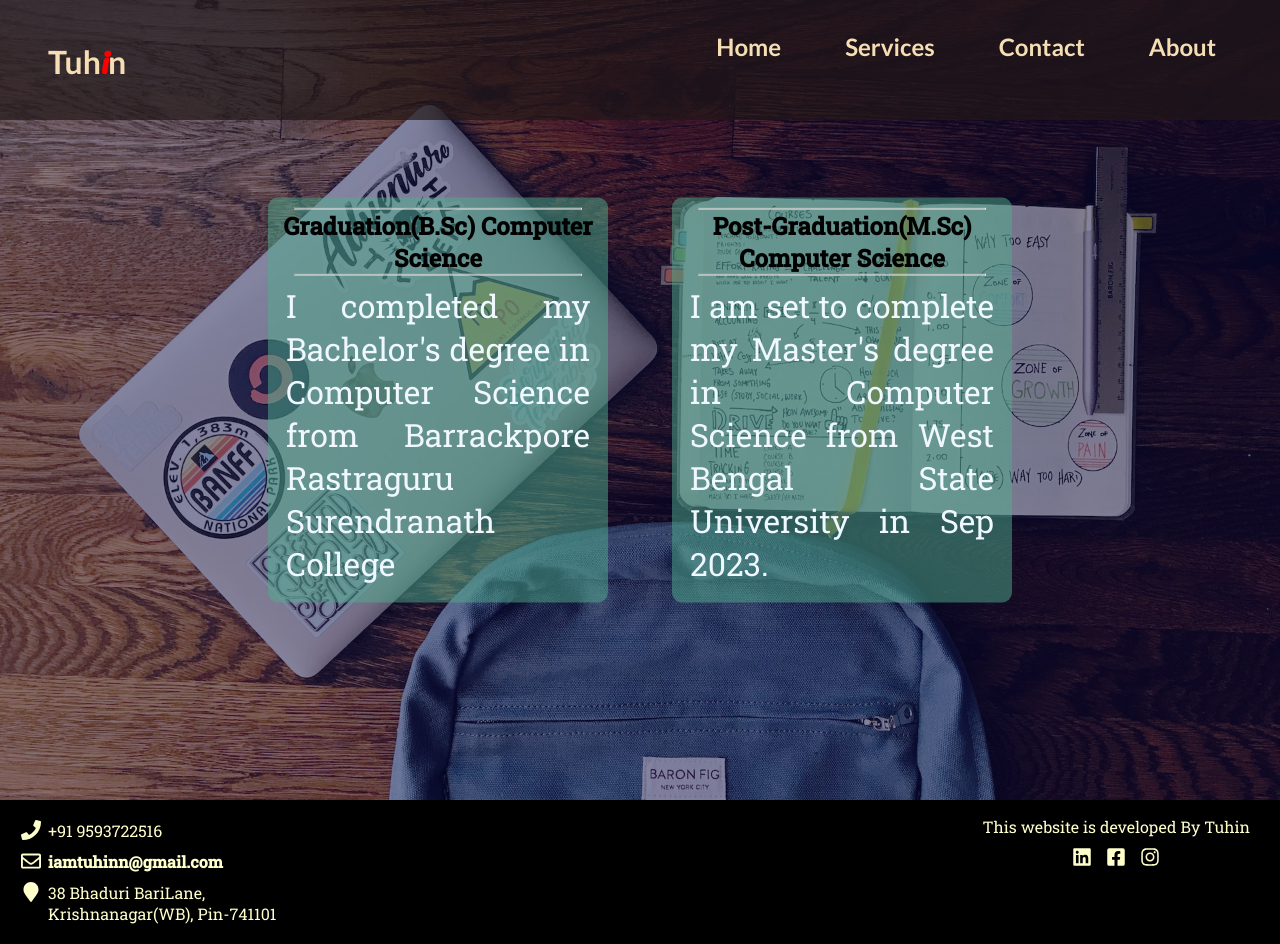
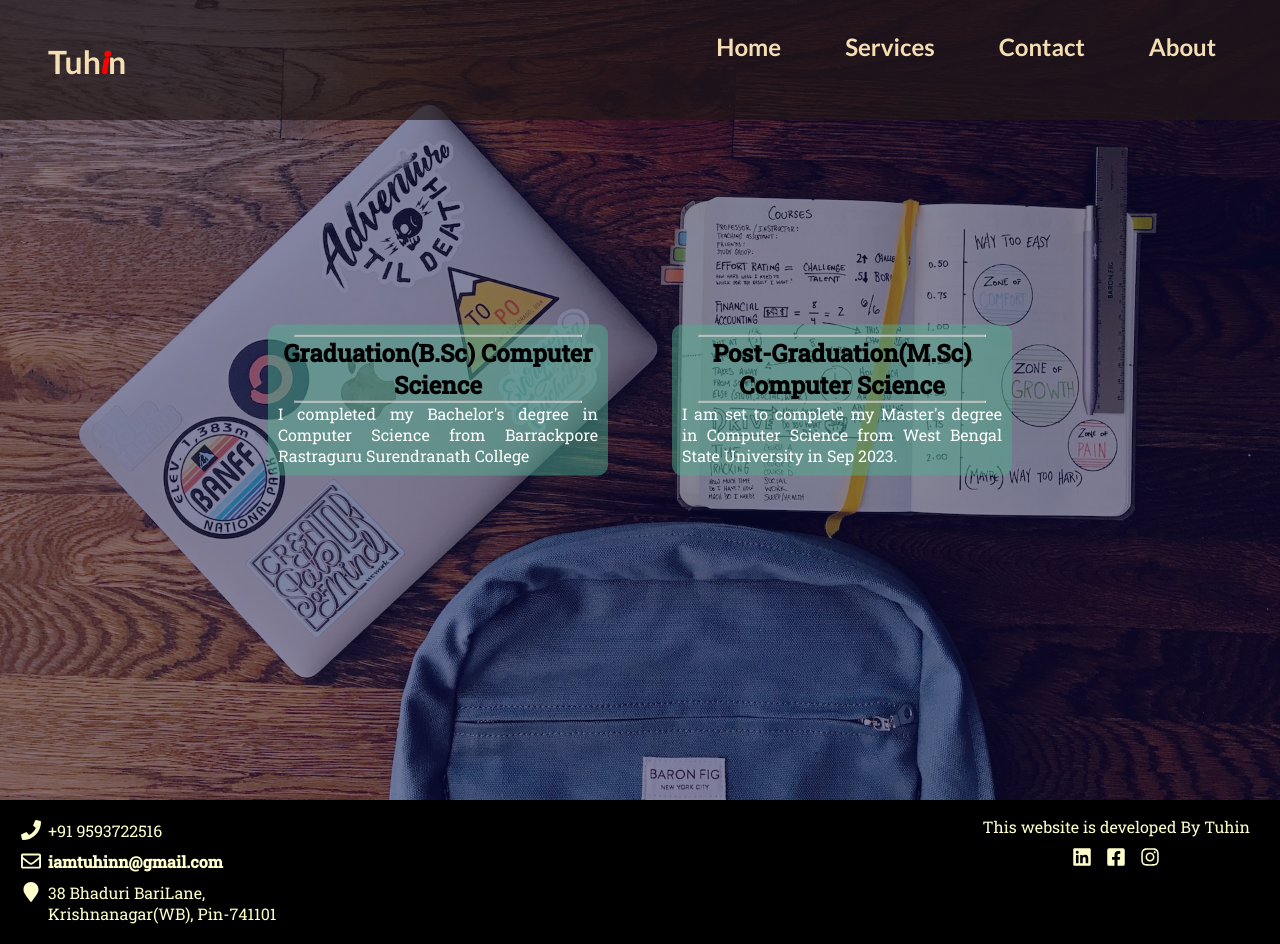
Before and after one commit to Tuhin1904/myPortfolio, a React (Create React App) app: page /about in a window 1280 px wide. Built offline with nearby package versions, Linux system fonts and the light colour scheme.

Commit message:
rechecked

```diff
--- a/src/Components/Aboutcontent.jsx
+++ b/src/Components/Aboutcontent.jsx
@@ -6,11 +6,11 @@ import React from 'react'
 function Aboutcontent() {
   return (
     <>
-       <div className="front1">
-      <div className="mask">
+       <div className="frontabout">
+      <div className="mask6">
         <img className="bgImg" src={Image1} alt="backgroundImage" />
       </div>
-      <div className="content">
+      <div className="contentabout">
       <div className='card'>
         <div className='education'>
             <hr/>
--- a/src/Components/Aboutcontentstyles.css
+++ b/src/Components/Aboutcontentstyles.css
@@ -1,7 +1,7 @@
-.content{
+.contentabout{
     display: flex;
 }
-.content .card{
+.contentabout .card{
     background-color: rgba(80, 173, 142, 0.5);
     margin: 0 2rem;
     border-radius: 10px;
@@ -11,4 +11,31 @@
 }
 .education p{
     text-align: justify;
+    color: white;
 }
+.mask6{
+    width: 100%;
+    height:100vh;
+    position: relative;
+}
+.mask6::after{
+    content:"";
+    width: 100%;
+    height:100%;
+    position: absolute;
+    top:0;
+    left:0;
+    background-color: rgb(13, 13, 69);
+    opacity:50%;
+}
+.frontabout{
+    height:100%;
+    width:100%;
+}
+.frontabout .contentabout{
+    position:absolute;
+    transform: translate(-50%,-50%);
+    top:50%;
+    left:50%;
+    text-align: center;
+}
```
